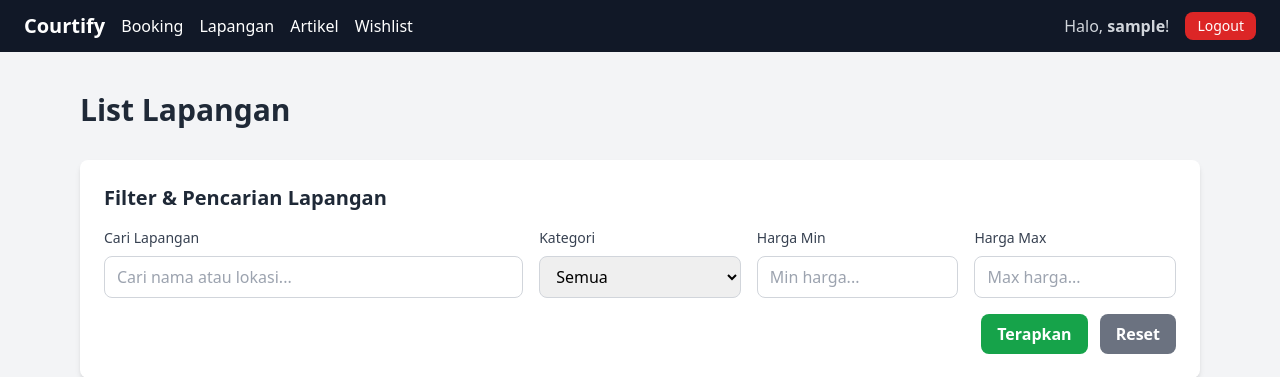
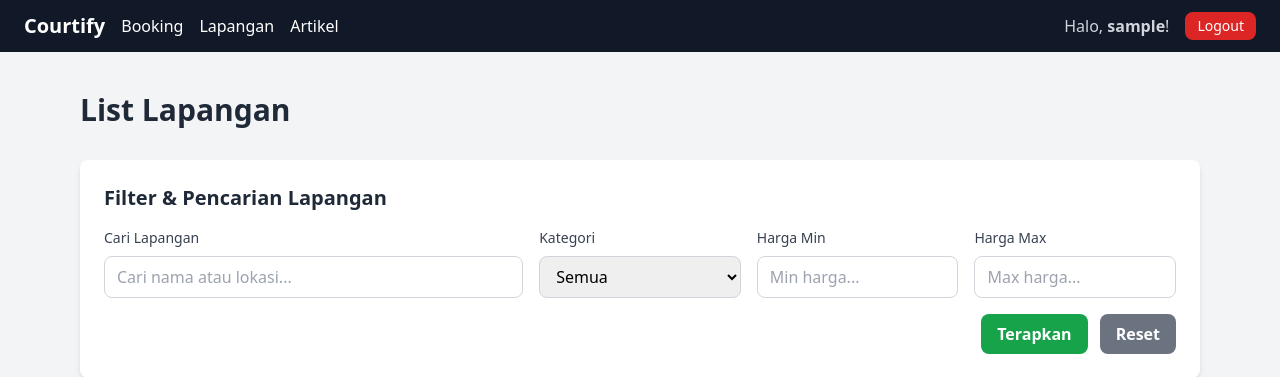
Before and after one commit to PBP25-D10/Courtify, a Django app: page /booking/list/ in a window 1280 px wide. Shown: the top 377 px of the page. Run offline with Django 5.2, Linux system fonts and the light colour scheme; the visitor is signed in with stand-in values (Sample User, id 1); data that the repository does not hold is empty; some libraries are stand-ins or nearby versions.

Commit message:
update wishlist

```diff
--- a/booking/templates/booking/booking_list.html
+++ b/booking/templates/booking/booking_list.html
@@ -72,10 +72,6 @@
           <p class="text-sm text-gray-500 mt-2">⏰ {{ lap.jam_buka }} - {{ lap.jam_tutup }}</p>
 
           <div class="mt-4 flex justify-between items-center">
-            <a href="{% url 'wishlist:add_to_wishlist' lap.iklan_set.first.id %}"
-               class="bg-red-500 hover:bg-red-600 text-white px-4 py-2 rounded-lg font-semibold shadow transition">
-              Add to Wishlist
-            </a>
             <a href="{% url 'booking:booking_create' % lap.id_lapangan }"
                class="bg-green-600 hover:bg-green-700 text-white px-4 py-2 rounded-lg font-semibold shadow transition">
               Pesan Sekarang
--- a/templates/base.html
+++ b/templates/base.html
@@ -24,7 +24,9 @@
                 {% endif %}
                 <a href="{% url 'manajemen_lapangan:lapangan_list_owner' %}" class="hover:text-blue-400 transition">Lapangan</a>
                 <a href="{% url 'artikel:news_list' %}" class="hover:text-blue-400 transition">Artikel</a>
+                {% if user.is_authenticated and user.userprofile.role == "user" %}
                 <a href="{% url 'wishlist:wishlist' %}" class="hover:text-blue-400 transition">Wishlist</a>
+                {% endif %}
                 {% if user.is_authenticated and user.userprofile.role == "penyedia" %}
                 <a href="{% url 'main:iklan_list' %}" class="hover:text-blue-400 transition">Iklan</a>
                 {% endif %}
```
